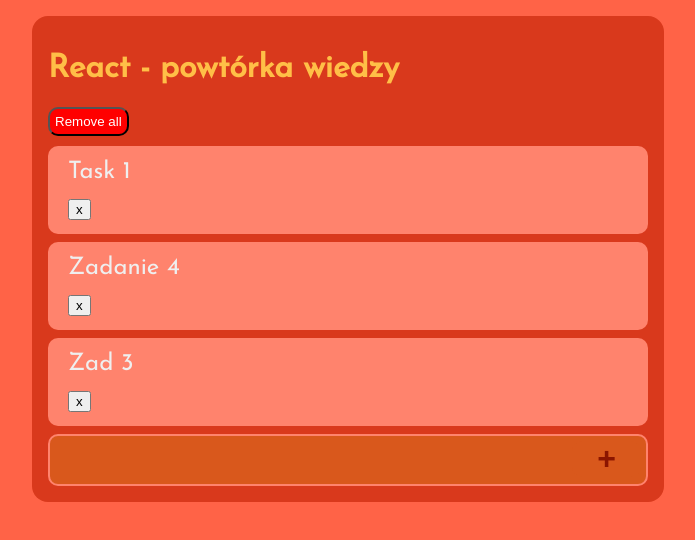
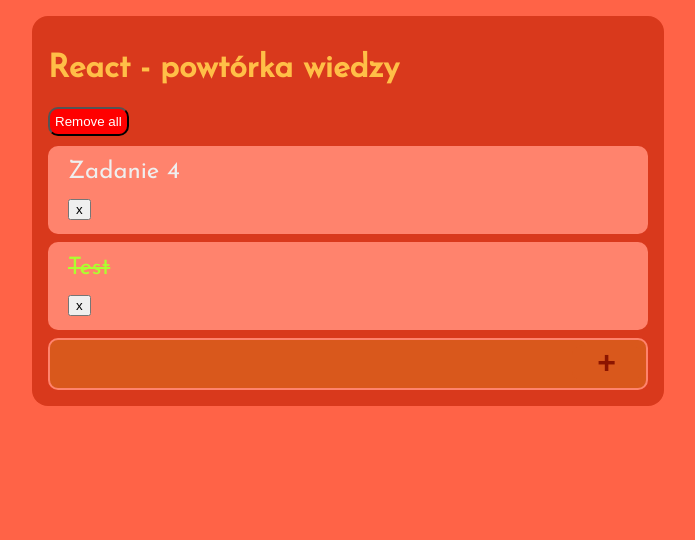
Before and after one commit to MarkFicht/react-training, a React (Create React App) app in the folder todo-feat/: page / in a window 1280 px wide. Shown: the top 540 px of the page, without its empty margins (292-987 px from the left). Built offline with nearby package versions, Linux system fonts and the light colour scheme; data requests are answered from the project's data file.

Commit message:
todo-feat: add put method for toggle done task

```diff
--- a/todo-feat/json-server/db.json
+++ b/todo-feat/json-server/db.json
@@ -1,11 +1,5 @@
 {
   "todo_items": [
-    {
-      "done": false,
-      "content": "Task 1",
-      "key": "u1",
-      "id": 1
-    },
     {
       "done": false,
       "content": "Zadanie 4",
@@ -13,9 +7,9 @@
       "id": 4
     },
     {
-      "done": false,
-      "content": "Zad 3",
-      "key": "Zad 3",
+      "done": true,
+      "content": "Test",
+      "key": "Test",
       "id": 5
     }
   ]
--- a/todo-feat/src/components/ToDoItem/index.js
+++ b/todo-feat/src/components/ToDoItem/index.js
@@ -12,51 +12,51 @@
     text-decoration: ${props => props.done ? 'line-through' : 'auto'};
 `
 
-const url = `http://localhost:4000/todo_items`;
+// const url = `http://localhost:4000/todo_items`;
 
 class ToDoItem extends Component {
 
-    static defaultProps = {
-        done: false
-    }
+    // static defaultProps = {
+    //     done: false
+    // }
 
-    state = {
-        done: this.props.done
-    }
+    // state = {
+    //     done: this.props.done
+    // }
 
     /**
      * W 'json-server' wysyłam wszystkie atrybuty w body. (np. w api w Railsach, przy PUT mogę zmieniać tylko te atrybuty, co wysyłam).
      */
-    toggleDone = () => {
-        // this.setState({ done: !this.state.done })
+    // toggleDone = () => {
+    //     // this.setState({ done: !this.state.done })
 
-        fetch(`${url}/${this.props.id}`, {
-            method: 'PUT',
-            headers: {
-                "Content-type": 'application/json; charset=utf-8'
-            },
-            body: JSON.stringify({
-                done: !this.state.done,
-                content: this.props.text,
-                key: this.props.text
-            })
-        }).then(res => {
-            if ( res.ok ) {
-                this.setState({done: !this.state.done})
-            }
-        })
-    }
+    //     fetch(`${url}/${this.props.id}`, {
+    //         method: 'PUT',
+    //         headers: {
+    //             "Content-type": 'application/json; charset=utf-8'
+    //         },
+    //         body: JSON.stringify({
+    //             done: !this.state.done,
+    //             content: this.props.text,
+    //             key: this.props.text
+    //         })
+    //     }).then(res => {
+    //         if ( res.ok ) {
+    //             this.setState({done: !this.state.done})
+    //         }
+    //     })
+    // }
 
     //--- From children to parent
+    toggleDone = () => this.props.toggleDone(this.props.id)
     destroy = () => this.props.destroy(this.props.id)
 
     render() {
-        const { text } = this.props
-        const { done } = this.state
+        const { text, done } = this.props
 
         return (
-            <Item done={ done }>
-                <div>{text}</div>
+            <Item done={done}>
+                <div onClick={this.toggleDone}>{ text }</div>
                 <button onClick={this.destroy}>x</button>
             </Item>
         )
--- a/todo-feat/src/containers/ToDoList/index.js
+++ b/todo-feat/src/containers/ToDoList/index.js
@@ -5,7 +5,7 @@
 import NewToDoForm from '../../components/NewToDoForm'
 
 import * as toDoItemApi from '../../helpers/toDoItemApi'
-import * as _ from 'ramda'
+import * as _ from 'ramda' /**   => https://ramdajs.com/docs/   */
 
 const Container = styled.div`
     background: #D9391C;
@@ -61,7 +61,6 @@
         })
     }
 
-    /** https://ramdajs.com/docs/ */
     addNewTask = async () => {
         const { tasks, draft } = this.state;
 
@@ -95,6 +94,15 @@
         this.setState({tasks: _.remove(index, 1, tasks)})
     }
 
+    toggleDone = async (id) => {
+        const { tasks } = this.state
+        const { index, task } = this.findById(id, tasks)
+
+        const response = await toDoItemApi.udpate(id, { done: !task.done, content: task.content, key: task.key })
+
+        this.setState({tasks: _.update(index, response, tasks)})
+    }
+
     render() {
         const { tasks, draft } = this.state;
         const { title } = this.props;
@@ -109,7 +117,8 @@
                         key={task.key}
                         text={task.content}
                         done={task.done}
-                        destroy={this.destroyTask} />
+                        destroy={this.destroyTask}
+                        toggleDone={this.toggleDone} />
                 )}
                 <NewToDoForm
                     onSubmit={this.addNewTask}
--- a/todo-feat/src/helpers/api.js
+++ b/todo-feat/src/helpers/api.js
@@ -29,6 +29,11 @@
         (resolve, reject) => apiCall(url, 'POST', body, resolve, reject)
     )
 
+export const put = (url, body) =>
+    new Promise(
+        (resolve, reject) => apiCall(url, 'PUT', body, resolve, reject)
+    )
+
 export const destroy = url =>
     new Promise(
         (resolve, reject) => {
--- a/todo-feat/src/helpers/toDoItemApi.js
+++ b/todo-feat/src/helpers/toDoItemApi.js
@@ -9,3 +9,6 @@
 
 export const destroy = id =>
     api.destroy( toDoItemsApiUrl(id) )
+
+export const udpate = (id, params) =>
+    api.put( toDoItemsApiUrl(id), params )
```
